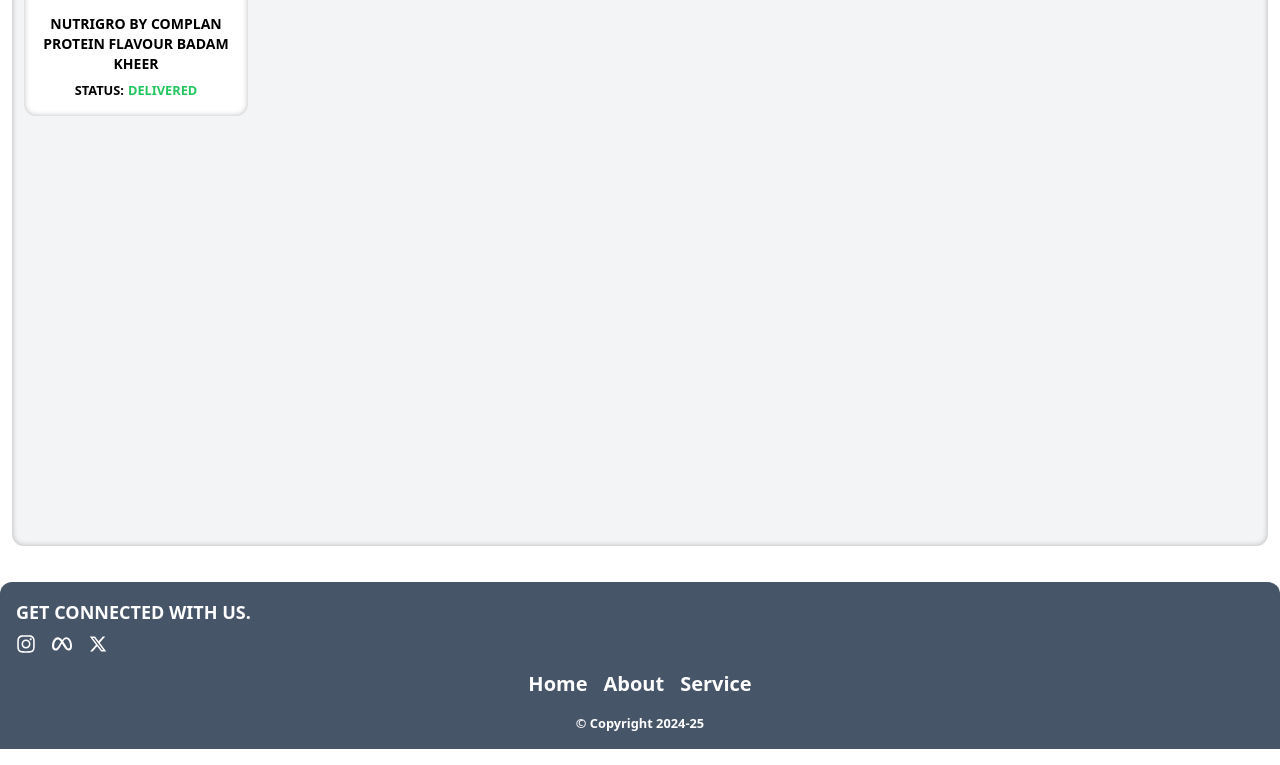
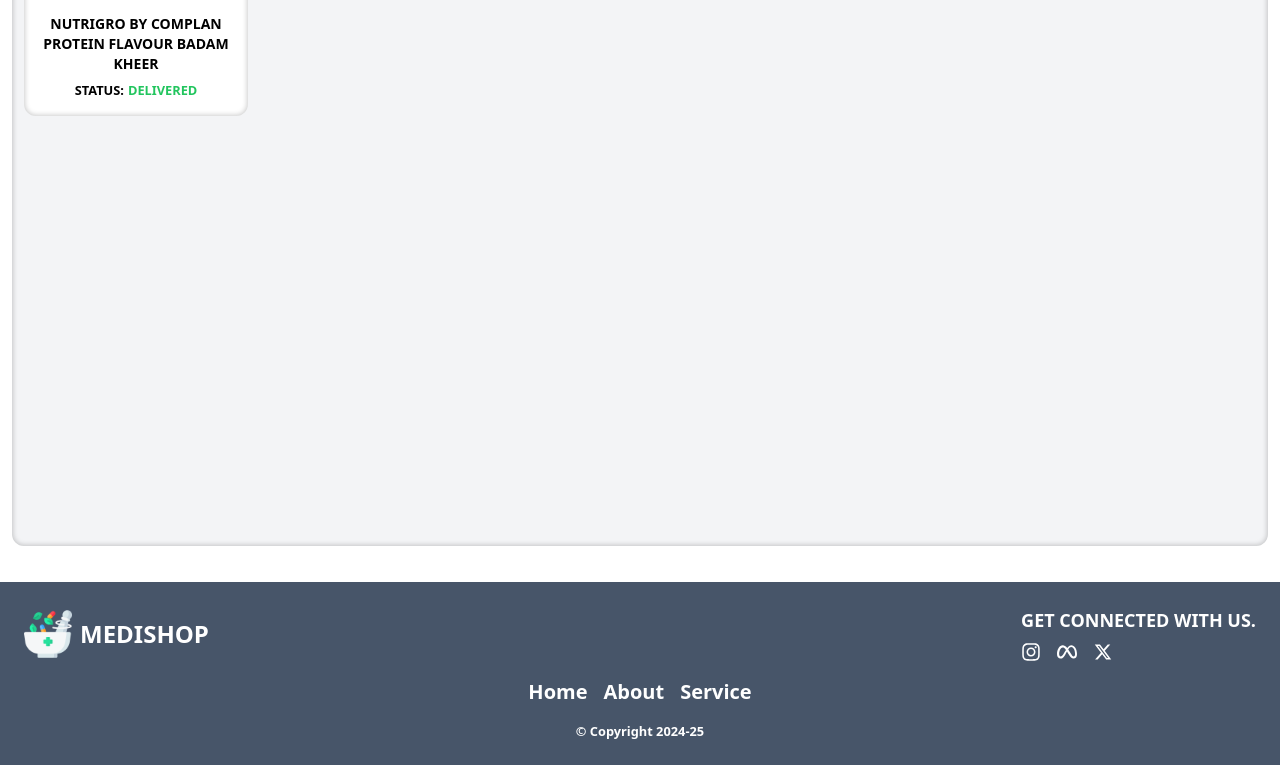
Before and after one commit to dev-atulyadav/medishop-ui, a React (Vite) app: page /cart in a window 1280 px wide. Shown: the part 322-1087 px from the top of the page. Built offline with nearby package versions, Linux system fonts and the light colour scheme.

Commit message:
footer improved

```diff
--- a/index.html
+++ b/index.html
@@ -2,9 +2,9 @@
 <html lang="en">
   <head>
     <meta charset="UTF-8" />
-    <link rel="icon" type="image/svg+xml" href="/vite.svg" />
+    <link rel="icon" type="image/svg+xml" href="./src/assets/images/icon.png" />
     <meta name="viewport" content="width=device-width, initial-scale=1.0" />
-    <title>Medi-Shop - One & Only Largest Online Medicine Store </title>
+    <title>MEDISHOP - One & Only Largest Online Medicine Store </title>
     <link rel="shortcut icon" href="./src/assets/images/icon.png" type="image/x-icon">
   </head>
   <body>
--- a/src/components/Footer.jsx
+++ b/src/components/Footer.jsx
@@ -3,16 +3,25 @@
 import { FaMeta } from "react-icons/fa6";
 import { RiTwitterXFill } from "react-icons/ri";
 import { Link } from "react-router-dom";
+import Icon from "../assets/images/icon.png";
 
 export default function Footer() {
   const [link, setLink] = useState([
-    { name: "instagram", icon: <FaInstagram/>, url: "" },
-    { name: "meta", icon: <FaMeta/>, url: "" },
-    { name: "x", icon: <RiTwitterXFill/>, url: "" },
+    { name: "instagram", icon: <FaInstagram />, url: "" },
+    { name: "meta", icon: <FaMeta />, url: "" },
+    { name: "x", icon: <RiTwitterXFill />, url: "" },
   ]);
   return (
-    <footer className="bg-slate-600 rounded-t-xl text-white p-4 flex flex-col gap-4 justify-center items-center mt-6">
-      <div className="text-lg w-full uppercase font-bold flex flex-col gap-2">
+    <footer className="bg-slate-600 text-white p-6 flex flex-col gap-4 justify-center items-center mt-6">
+      <div className="text-lg w-full uppercase font-bold flex flex-col items-start sm:items-center sm:flex-row justify-between gap-6">
+        <Link
+          to="/"
+          className="flex justify-center items-center text-2xl uppercase font-bold gap-2 text-white cursor-pointer"
+        >
+          <img src={Icon} className="h-12" alt="" />
+          <h2>MediShop</h2>
+        </Link>
+        <span className="flex flex-col gap-2">
           <h3>Get Connected with us.</h3>
           <div className="flex gap-4">
             {link.map((value) => (
@@ -21,6 +30,7 @@
               </Link>
             ))}
           </div>
+        </span>
       </div>
       <div className="font-semibold flex gap-4 justify-center items-center sm:text-xl">
         <Link to="/home">Home</Link>
--- a/src/components/Header.jsx
+++ b/src/components/Header.jsx
@@ -29,7 +29,7 @@
     <header className=" bg-slate-600 flex justify-between items-center px-4 py-2 fixed w-full top-0 z-10">
       <Link
         to="/"
-        className="flex justify-center items-center text-3xl uppercase font-extrabold gap-2 text-white cursor-pointer"
+        className="flex justify-center items-center text-3xl uppercase font-bold gap-2 text-white cursor-pointer"
       >
         <img src={Icon} className="h-16" alt="" />
         <h2>MediShop</h2>
@@ -38,7 +38,7 @@
         onClick={handleMenu}
         className="cursor-pointer flex justify-center items-center text-4xl text-white"
       >
-        <CgMenuRight onClick={handleMenu} className="h-full w-full"/>
+        <CgMenuRight onClick={handleMenu} className="h-full w-full" />
       </button>
       {b ? <Nav navLinks={navLinks} /> : <></>}
     </header>
--- a/src/components/SiteDetails.jsx
+++ b/src/components/SiteDetails.jsx
@@ -5,11 +5,7 @@
   let details = [
     {
       heading: "Why to choose MediShop?",
-      para: `Lorem ipsum dolor sit amet consectetur adipisicing elit. Itaque
-        tenetur vitae repellat necessitatibus illum corporis accusamus
-        architecto ex minima ipsam exercitationem suscipit et, dolore sed
-        alias iure reprehenderit nihil, consectetur delectus fuga veniam
-        esse tempore? Obcaecati tempora consequuntur ea incidunt!`,
+      para: `We aim to provide best medicine to our consumer. You will find all medicines here from all verfied sellers. We review our sellers on daily basis to ensure that every product which is getting added on our platform. This helps us to verfiy that every product is safe to consume and under in expiry dates for our consumer.`,
     },
     {
       heading: "About Us!",
@@ -22,10 +18,10 @@
   ];
   return (
     <section className="p-2 mt-20">
-      <article className="bg-gray-100 rounded-xl h-full shadow-inset-xl p-4 flex flex-col justify-start items-center gap-2">
+      <article className="bg-gray-100 rounded-xl h-full shadow-inset-xl p-4 flex flex-col justify-start items-center gap-2 sm:flex-row">
         <img
           src="https://images.pexels.com/photos/105028/pexels-photo-105028.jpeg?auto=compress&cs=tinysrgb&w=1260&h=750&dpr=2"
-          className="rounded-xl"
+          className="rounded-xl sm:h-96"
           alt=""
         />
         <ShortDetails details={details} />
```
Lines whose indentation alone changed are shown as unchanged.
